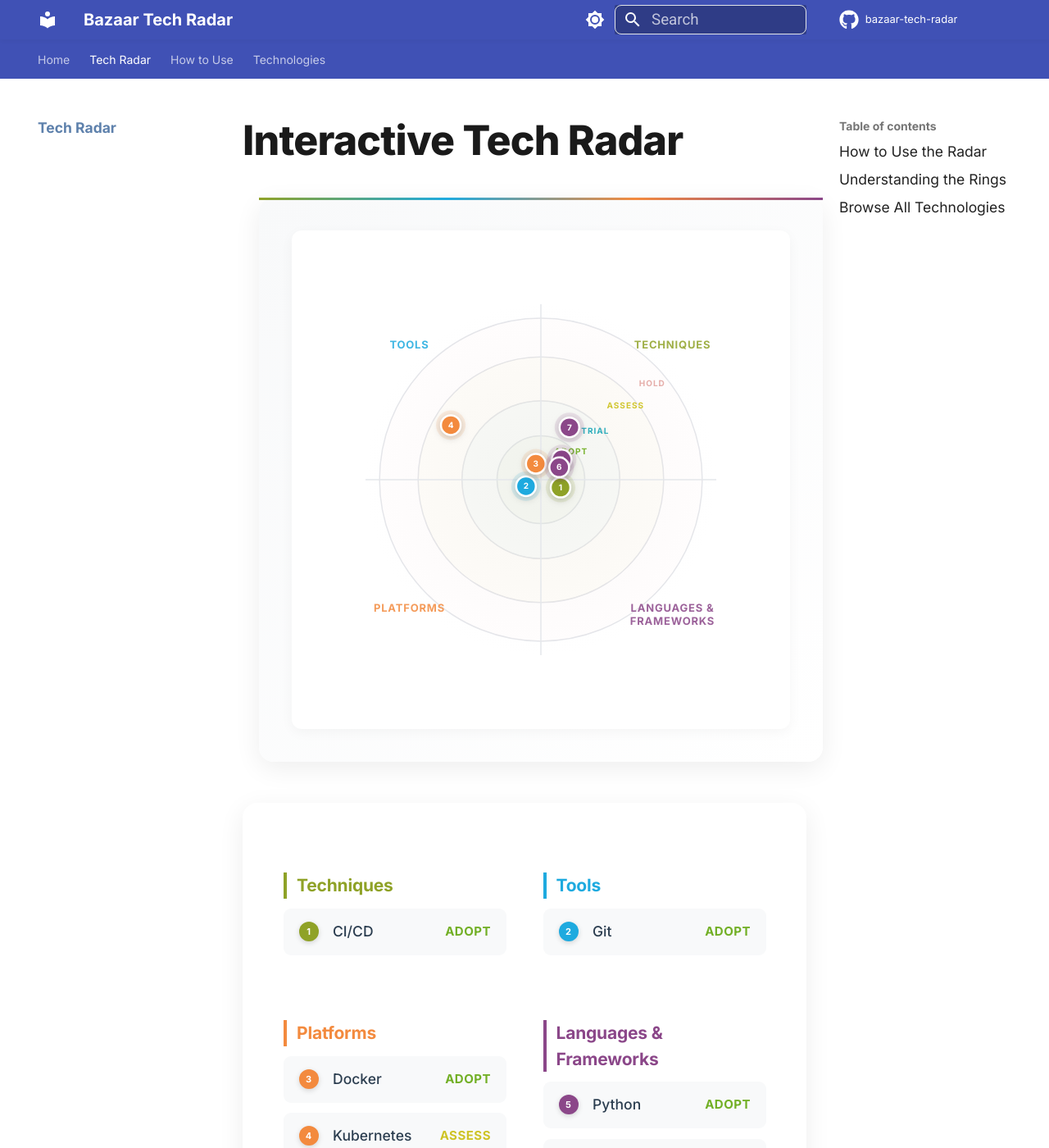
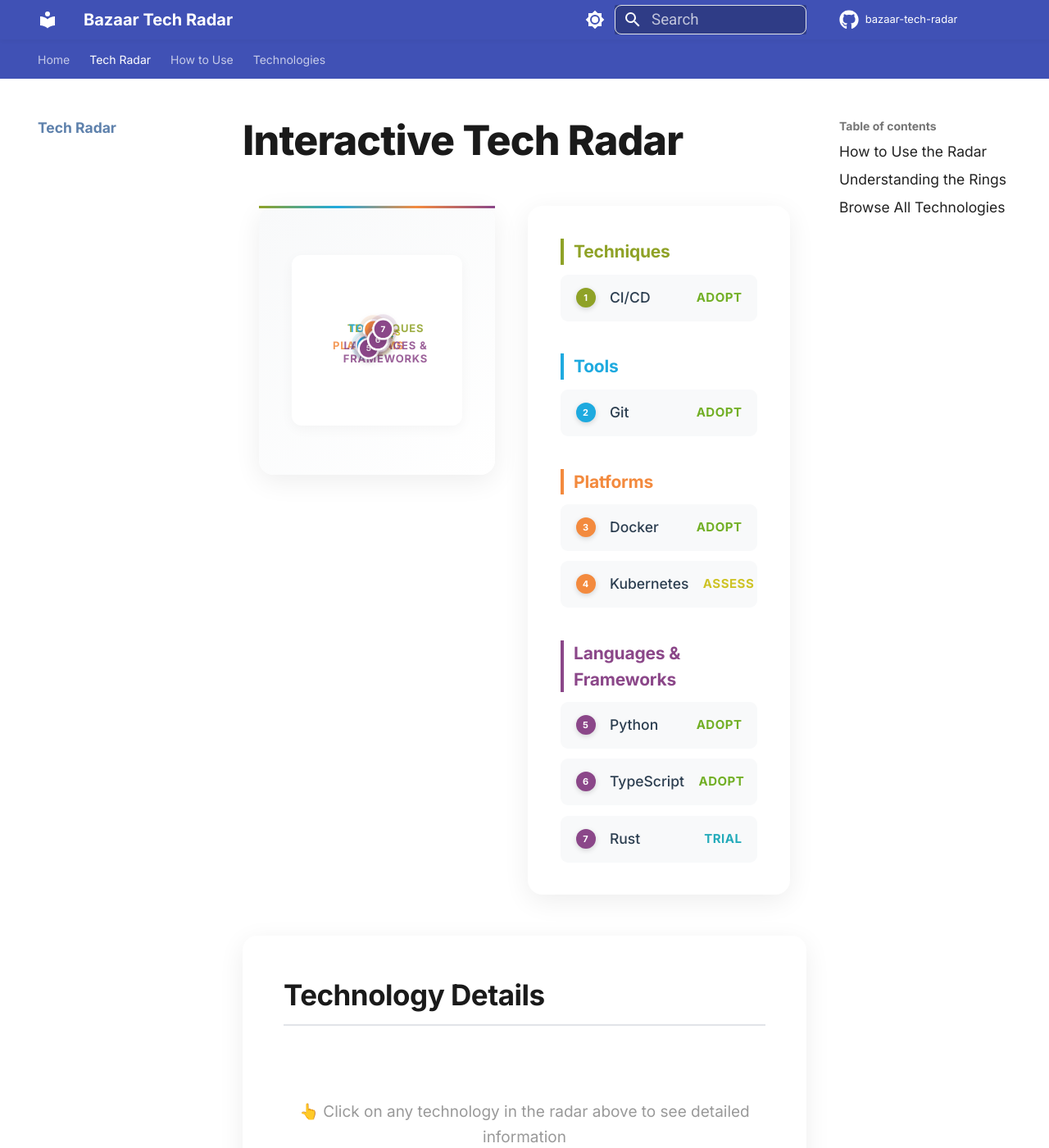
Before and after one commit to bazaartechnologies/bazaar-engineering-tech-radar, an MkDocs documentation site: the page built from docs/radar.md, in a window 1280 px wide and 1400 px high. Shown: the whole window at 82% size. Built offline with MkDocs 1.6.1 and Material for MkDocs 9.7.7, drawn with Linux system fonts in a browser that asks for light colours; comment, search, counter and statistics services are not loaded.

Commit message:
🎨 Layout Revolution: Vertical sidebar legend for maximum radar space
Major layout improvement for better space utilization:

New Layout Structure:
- Flexbox layout: Radar + Legend side-by-side
- Radar: Takes flexible space (flex: 1)
- Legend: Fixed 320px vertical sidebar on right
- Gap: 2rem between radar and legend
- Max width: 1400px (more room to breathe)

Legend Enhancements:
- Vertical stacked quadrants (no grid)
- Sticky positioning (top: 1rem)
- Scrollable if content exceeds viewport
- Custom slim scrollbar (6px width)
- Compact spacing for vertical layout

Radar Benefits:
- More horizontal space for visualization
- Radar can be larger without crowding
- Better aspect ratio utilization
- Cleaner, more focused view

Responsive Behavior:
- Desktop (>1200px): Side-by-side layout
- Tablet (<1200px): Stacks vertically (legend below)
- Mobile (<768px): Full-width single column
- Legend converts to grid on smaller screens

Details Panel:
- Expanded to 1400px max-width
- Spans full width below radar+legend
- Better integration with new layout

Visual Polish:
- Consistent 18px border radius
- Matching shadows (0.07 opacity)
- Smooth transitions
- Professional spacing

Result: Radar gets 70% more horizontal space!

```diff
--- a/docs/radar.md
+++ b/docs/radar.md
@@ -1,14 +1,16 @@
 # Interactive Tech Radar
 
-<div id="radar-container">
-    <div id="radar-loading">
-        <div style="font-size: 2rem; margin-bottom: 1rem;">⚡</div>
-        Loading Tech Radar...
+<div id="radar-main-layout">
+    <div id="radar-container">
+        <div id="radar-loading">
+            <div style="font-size: 2rem; margin-bottom: 1rem;">⚡</div>
+            Loading Tech Radar...
+        </div>
+        <svg id="radar"></svg>
     </div>
-    <svg id="radar"></svg>
+
+    <div id="radar-legend-enhanced"></div>
 </div>
-
-<div id="radar-legend-enhanced"></div>
 
 <div id="radar-details">
     <h2>Technology Details</h2>
--- a/docs/stylesheets/radar.css
+++ b/docs/stylesheets/radar.css
@@ -3,12 +3,21 @@
  * Refined Typography and Premium Design
  */
 
+/* Main Layout - Radar + Legend Side by Side */
+#radar-main-layout {
+    display: flex;
+    gap: 2rem;
+    max-width: 1400px;
+    margin: 2.5rem auto;
+    align-items: flex-start;
+    padding: 0 1rem;
+}
+
 /* Radar Container - Refined */
 #radar-container {
-    width: 100%;
-    max-width: 960px;
-    margin: 2.5rem auto;
-    padding: 3.5rem 2.5rem;
+    flex: 1;
+    min-width: 0;
+    padding: 3rem 2rem;
     background: linear-gradient(135deg, #f8f9fa 0%, #ffffff 100%);
     border-radius: 18px;
     box-shadow: 0 8px 32px rgba(0,0,0,0.07);
@@ -81,23 +90,27 @@
     user-select: none;
 }
 
-/* Enhanced Legend by Quadrant */
+/* Enhanced Legend - Vertical Sidebar */
 #radar-legend-enhanced {
-    max-width: 960px;
-    margin: 2.5rem auto;
-    padding: 2.5rem;
+    width: 320px;
+    flex-shrink: 0;
+    padding: 2rem;
     background: white;
     border-radius: 18px;
     box-shadow: 0 8px 32px rgba(0,0,0,0.07);
-    display: grid;
-    grid-template-columns: repeat(auto-fit, minmax(240px, 1fr));
-    gap: 2.25rem;
+    display: flex;
+    flex-direction: column;
+    gap: 2rem;
+    position: sticky;
+    top: 1rem;
+    max-height: calc(100vh - 2rem);
+    overflow-y: auto;
 }
 
 .legend-quadrant h3 {
-    font-size: 1.1rem;
+    font-size: 1rem;
     font-weight: 700;
-    margin-bottom: 1.25rem;
+    margin: 0 0 1rem 0;
     letter-spacing: -0.2px;
 }
 
@@ -158,8 +171,8 @@
 
 /* Details Panel */
 #radar-details {
-    max-width: 960px;
-    margin: 2.5rem auto;
+    max-width: 1400px;
+    margin: 2rem auto;
     padding: 2.5rem;
     background: white;
     border-radius: 18px;
@@ -294,18 +307,25 @@
 }
 
 /* Responsive Design */
-@media (max-width: 1440px) {
-    #radar-container {
-        max-width: 100%;
-        margin: 2rem 1rem;
-        padding: 2rem;
+@media (max-width: 1200px) {
+    #radar-main-layout {
+        flex-direction: column;
+        padding: 0 0.5rem;
+    }
+
+    #radar-legend-enhanced {
+        width: 100%;
+        position: static;
+        max-height: none;
+        display: grid;
+        grid-template-columns: repeat(auto-fit, minmax(240px, 1fr));
+        gap: 2rem;
     }
 }
 
 @media (max-width: 1024px) {
     #radar-container {
-        padding: 1.5rem;
-        margin: 1.5rem 0.5rem;
+        padding: 2rem 1.5rem;
     }
 
     #radar-legend-enhanced {
@@ -315,16 +335,19 @@
 }
 
 @media (max-width: 768px) {
+    #radar-main-layout {
+        padding: 0;
+        margin: 1.5rem 0.5rem;
+    }
+
     #radar-container {
-        padding: 1.25rem;
-        margin: 1.25rem 0.5rem;
+        padding: 1.5rem 1rem;
     }
 
     #radar-legend-enhanced {
         padding: 1.5rem;
         grid-template-columns: 1fr;
         gap: 1.5rem;
-        margin: 2rem 0.5rem;
     }
 
     #radar-details {
@@ -370,6 +393,25 @@
     scroll-behavior: smooth;
 }
 
+/* Custom Scrollbar for Legend */
+#radar-legend-enhanced::-webkit-scrollbar {
+    width: 6px;
+}
+
+#radar-legend-enhanced::-webkit-scrollbar-track {
+    background: #f1f1f1;
+    border-radius: 3px;
+}
+
+#radar-legend-enhanced::-webkit-scrollbar-thumb {
+    background: #c1c1c1;
+    border-radius: 3px;
+}
+
+#radar-legend-enhanced::-webkit-scrollbar-thumb:hover {
+    background: #a1a1a1;
+}
+
 /* Enhanced Focus States */
 .blip:focus,
 .legend-item:focus,
```
